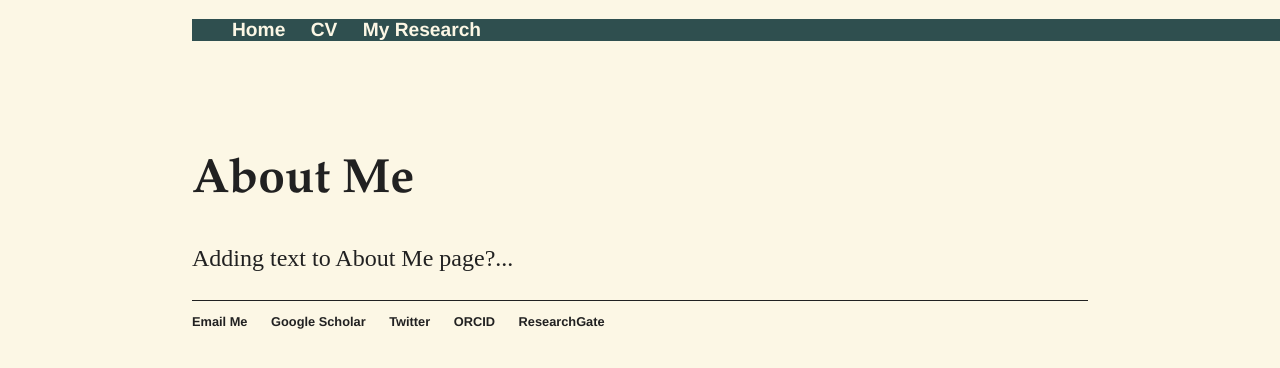
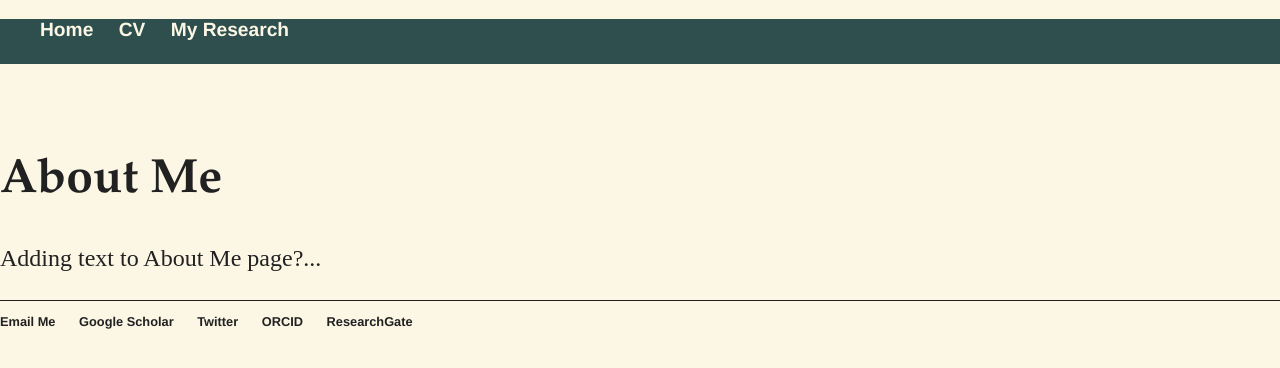
Before and after one commit to alyssa-stansfield/alyssa-stansfield.github.io, a Jekyll site: the page built from about/index.html, in a window 1280 px wide. Shown: the top 368 px of the page. Built offline with Jekyll 4.4.1, drawn with Linux system fonts in a browser that asks for light colours.

Commit message:
Making nav bar taller and should extend whole page

```diff
--- a/css/main.css
+++ b/css/main.css
@@ -1,6 +1,5 @@
 body {
     margin: 60px auto;
-    width: 70%;
     background-color:#FCF7E5;
 }
 
@@ -24,6 +23,8 @@ nav ul {
     position: fixed;
     top:0;
     width:100%;
+    height:5%;
+    z-index:999;
 }
 
 
```
